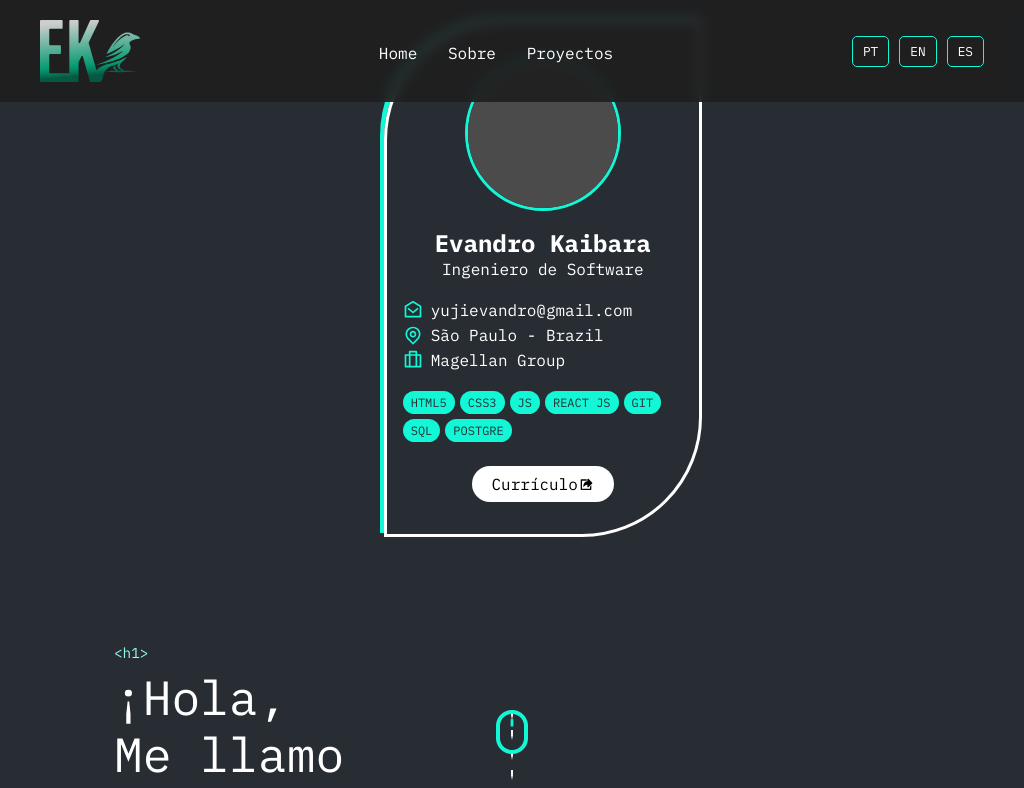
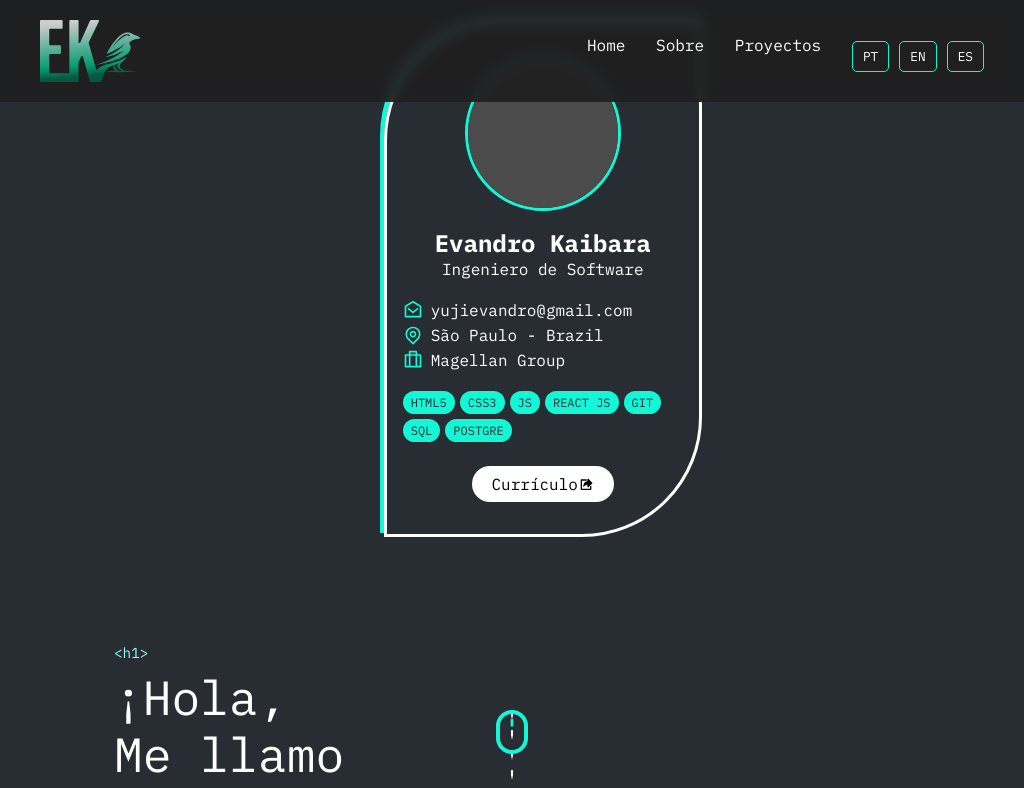
Before and after one commit to EvandroKaibara/portfolio, a React (Vite) app: page /es in a window 1024 px wide. Shown: the top 788 px of the page. Built offline with nearby package versions, Linux system fonts and the light colour scheme.

Commit message:
FIX: Languages on menu burguer Mobile

```diff
--- a/src/components/Header/header.module.css
+++ b/src/components/Header/header.module.css
@@ -80,6 +80,11 @@
     border-radius: 2px;
 }
 
+.mobileLangs {
+    display: none;
+    gap: 10px;
+}
+
 @media (max-width: 768px) {
 
     .menuButton {
@@ -110,6 +115,12 @@
     .containerLinks {
         display: none;
     }
+
+    .mobileLangs {
+        display: flex;
+        justify-content: center;
+        margin-top: 10px;
+    }
 }
 
 @media (min-width: 769px) and (max-width: 1024px) {
@@ -120,4 +131,14 @@
     .a {
         font-size: 1rem;
     }
+
+    .containerLinks {
+        display: none;
+    }
+
+    .mobileLangs {
+        display: flex;
+        justify-content: center;
+        margin-top: 10px;
+    }
 }
--- a/src/components/Header/index.jsx
+++ b/src/components/Header/index.jsx
@@ -5,15 +5,21 @@ import styles from './header.module.css'
 export const Header = ({ about, projects }) => {
     const [open, setOpen] = useState(false)
 
-    return(
+    return (
         <header className={styles.header}>
 
-            <img src="/img/Logo.svg" alt="logo" className={styles.img}/>
+            <img src="/img/Logo.svg" alt="logo" className={styles.img} />
 
             <ul className={`${styles.ul} ${open ? styles.active : ''}`}>
                 <li><a href='#home' className={styles.a}>Home</a></li>
                 <li><a href='#about' className={styles.a}>{about}</a></li>
                 <li><a href="#project" className={styles.a}>{projects}</a></li>
+
+                <li className={styles.mobileLangs}>
+                    <Link to="/" className={styles.links}>pt</Link>
+                    <Link to="/eng" className={styles.links}>en</Link>
+                    <Link to="/es" className={styles.links}>es</Link>
+                </li>
             </ul>
 
             <div className={styles.containerLinks}>
```
